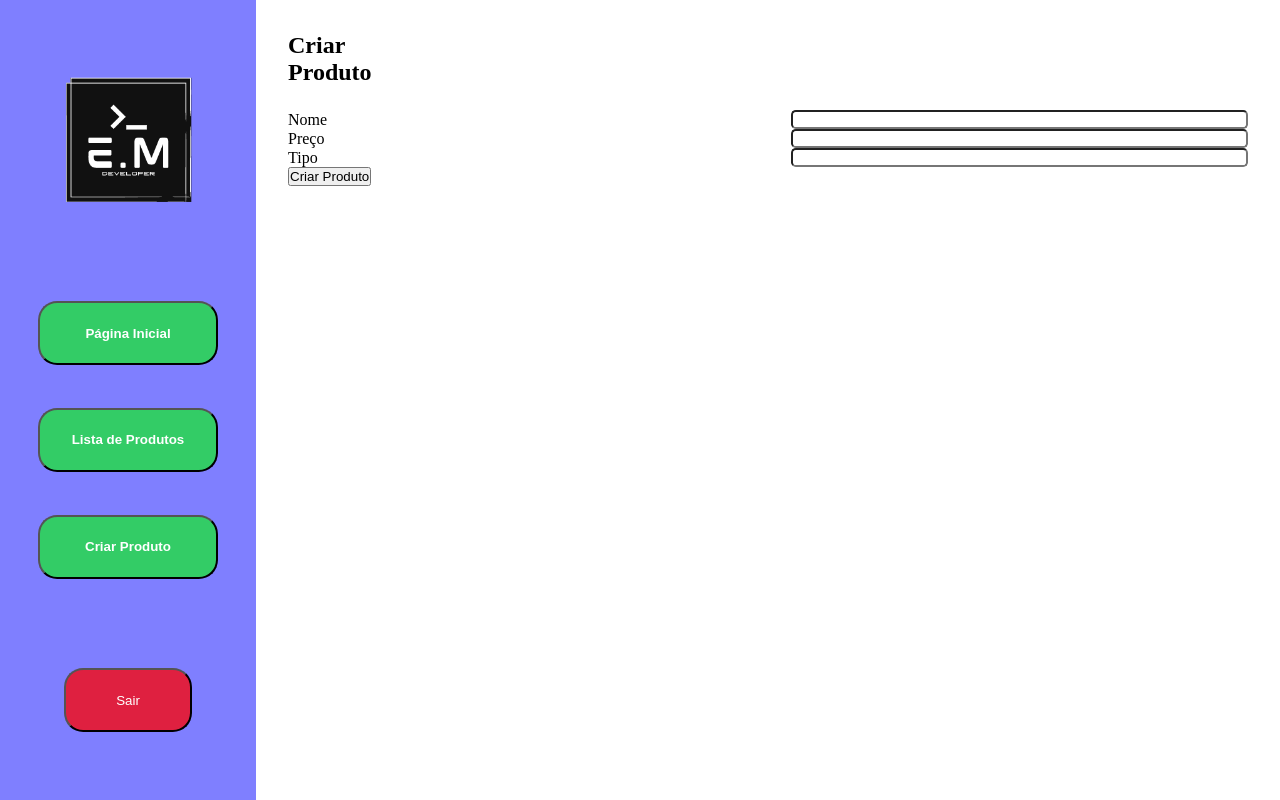
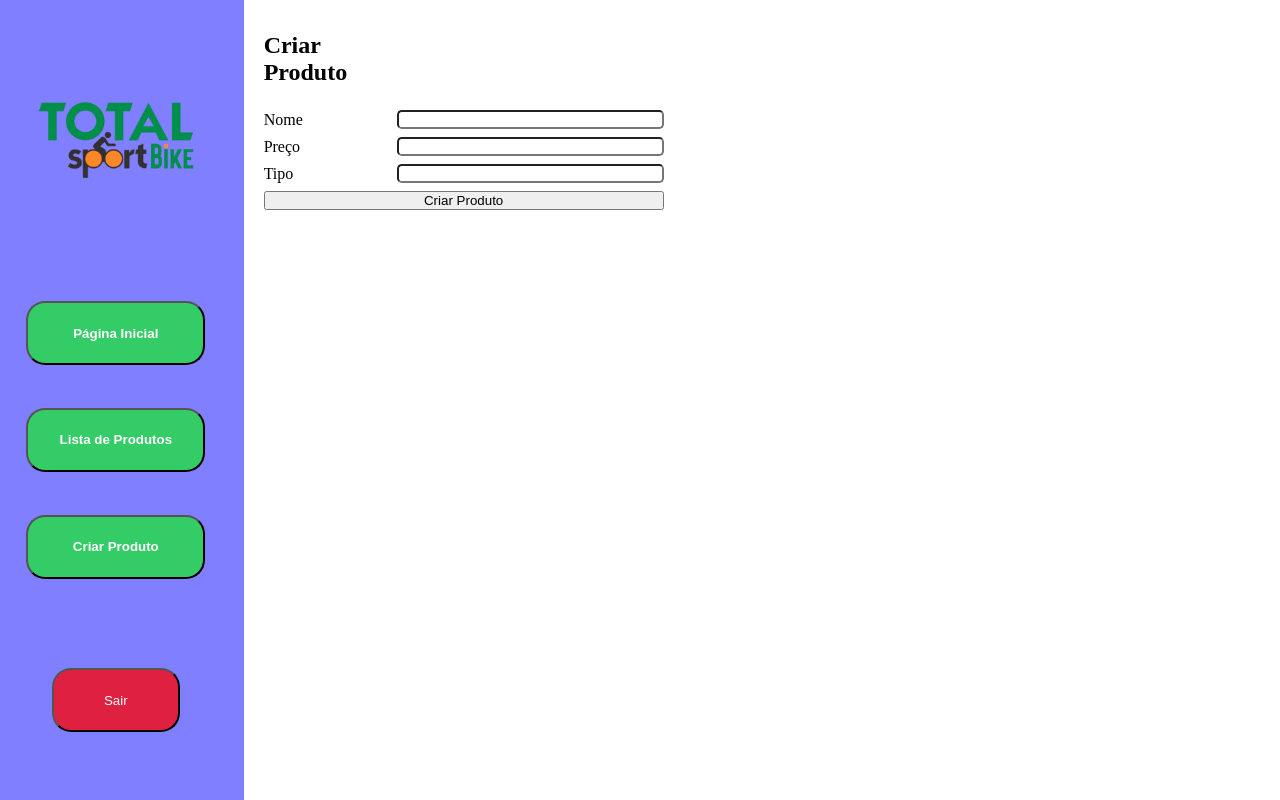
Before and after one commit to Gabriel-C-Leitzke/Praticando-html-css-js, a plain HTML site: page Frontend/pages/Criar_produto.html in a window 1280 px wide. Drawn offline with Linux system fonts and the light colour scheme.

Commit message:
ajusted css of nav

```diff
--- a/Frontend/css/criar_produto.css
+++ b/Frontend/css/criar_produto.css
@@ -37,7 +37,7 @@
 }
 
 #image {
-    width: 10vw;
+    width: 20vw;
     height: auto;
 }
 
@@ -90,7 +90,7 @@
 #main {
     display: flex;
     flex-direction: column;
-    width: 80vw;
+    width: 90vw;
     height: 100vh;
     padding: 2rem;
     gap: 1.5rem;
@@ -101,7 +101,7 @@
     width: 11vw;
 }
 
-.form-criar-produto {
+.form-criar-Produto {
     display: flex;
     flex-direction: column;
     width: 50vh;
--- a/Frontend/css/home.css
+++ b/Frontend/css/home.css
@@ -46,7 +46,7 @@
 }
 
 #image {
-    width: 10vw;
+    width: 20vw;
     height: auto;
 }
 
--- a/Frontend/css/lista_de_produtos.css
+++ b/Frontend/css/lista_de_produtos.css
@@ -49,7 +49,7 @@ table {
 #main {
     display: flex;
     flex-direction: column;
-    width: 80vw;
+    width: 90vw;
     height: 100vh;
     overflow-x: hidden;
 }
@@ -63,7 +63,7 @@ table {
 }
 
 #image {
-    width: 10vw;
+    width: 20vw;
     height: auto;
 }
 
--- a/Frontend/pages/Criar_produto.html
+++ b/Frontend/pages/Criar_produto.html
@@ -12,7 +12,7 @@
     <div id="divgeral">
         <div id="divnav" class="">
             <nav id="nav">
-                <div id="divimage" class=""><img id="image" src="../assets/Logo.png" alt="" srcset=""></div>
+                <div id="divimage" class=""><img id="image" src="../assets/OIG2-removebg-preview.png" alt="" srcset=""></div>
                 <div class="divpagesbutton ">
                     <button class="pagesbutton " onclick="paginainicial()">Página Inicial</button>
                     <button class="pagesbutton " onclick="listadeprodutos()">Lista de Produtos</button>
```
Also changed, not shown: Frontend/pages/home.html (+1 -1 lines), Frontend/pages/lista_de_produtos.html (+1 -1 lines).
